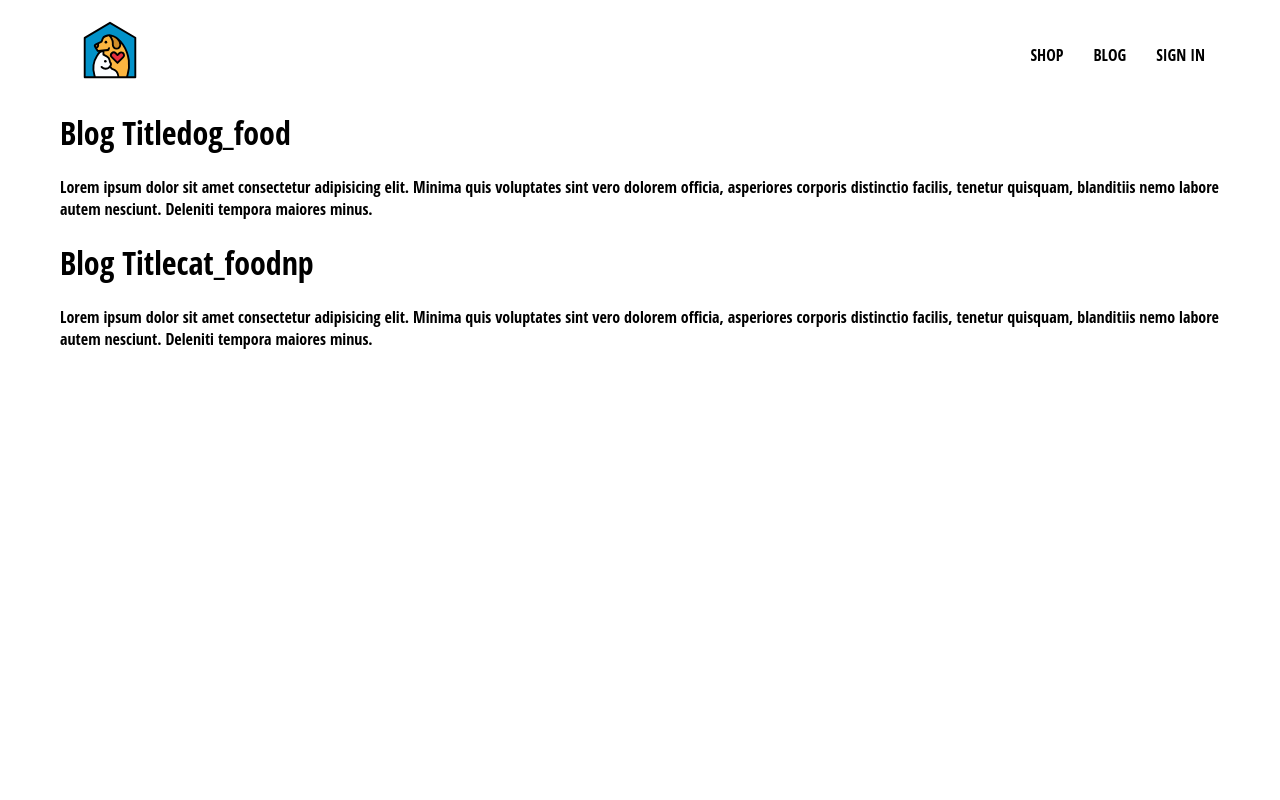
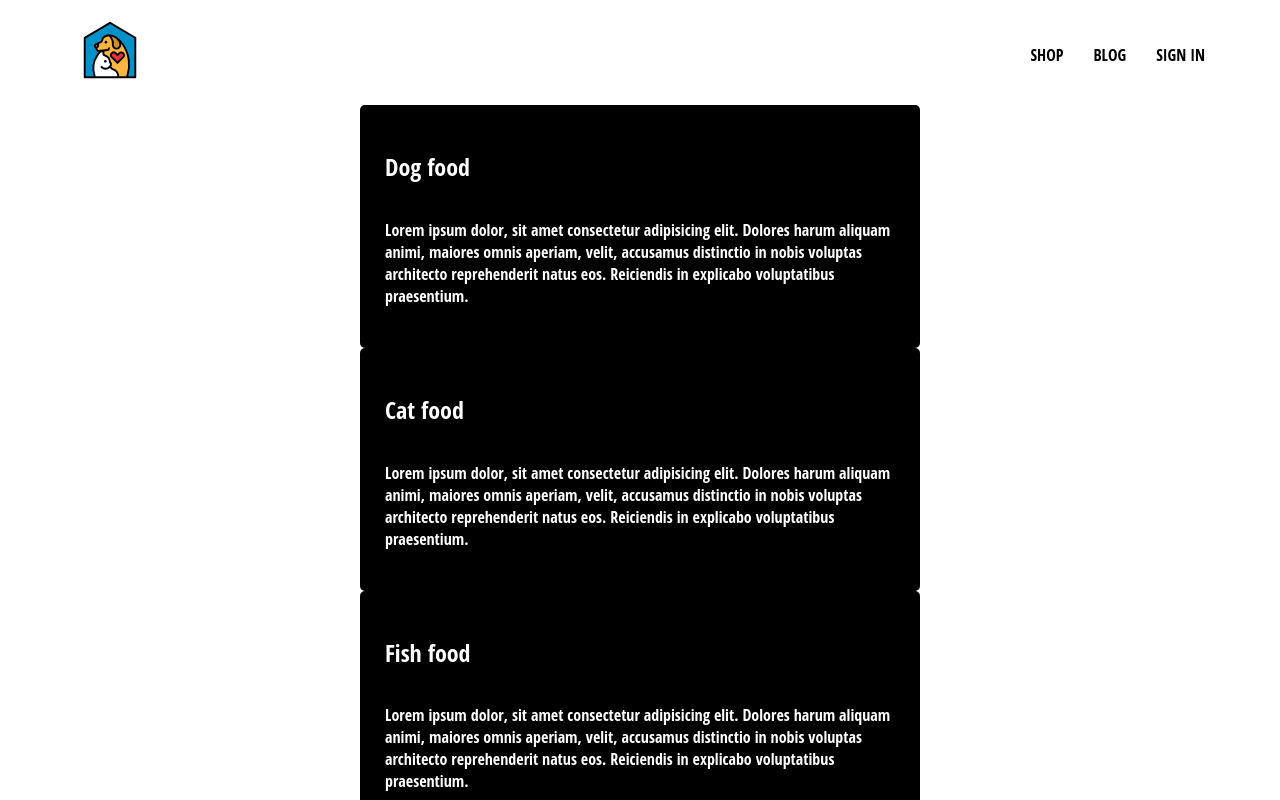
Before and after one commit to chirayuoli/ecommercetest, a React (Create React App) app: page /blog in a window 1280 px wide. Shown: the top 800 px of the page. Built offline with nearby package versions, Linux system fonts and the light colour scheme; no server answers.

Commit message:
added cards to the blog items and customized it with styles and transitions

```diff
--- a/src/components/blog-item/blog-item.component.jsx
+++ b/src/components/blog-item/blog-item.component.jsx
@@ -1,16 +1,12 @@
 import React from "react";
-
+import Card from "../card/card.component";
 import "./blog-item.styles.scss";
 
 const BlogItem = ({ title }) => (
-  <div>
-    <h1>Blog Title{title}</h1>
-    <p>
-      Lorem ipsum dolor sit amet consectetur adipisicing elit. Minima quis
-      voluptates sint vero dolorem officia, asperiores corporis distinctio
-      facilis, tenetur quisquam, blanditiis nemo labore autem nesciunt. Deleniti
-      tempora maiores minus.
-    </p>
+  <div className="blog-item">
+    <Card title="Dog food" />
+    <Card title="Cat food" />
+    <Card title="Fish food" />
   </div>
 );
 
--- a/src/components/blog-item/blog-item.styles.scss
+++ b/src/components/blog-item/blog-item.styles.scss
@@ -0,0 +1,3 @@
+.blog-item {
+  padding: 0 300px 0 300px;
+}
--- /dev/null
+++ b/src/components/card/card.component.jsx
@@ -0,0 +1,16 @@
+import React from "react";
+import "./card.style.css";
+
+const Card = ({ title }) => (
+  <div className="card-container">
+    <h2>{title}</h2>
+    <p>
+      Lorem ipsum dolor, sit amet consectetur adipisicing elit. Dolores harum
+      aliquam animi, maiores omnis aperiam, velit, accusamus distinctio in nobis
+      voluptas architecto reprehenderit natus eos. Reiciendis in explicabo
+      voluptatibus praesentium.
+    </p>
+  </div>
+);
+
+export default Card;
--- /dev/null
+++ b/src/components/card/card.style.css
@@ -0,0 +1,18 @@
+.card-container {
+  display: flex;
+  flex-direction: column;
+  background-color: black;
+  /* border: 1px solid red; */
+  color: white;
+  border-radius: 5px;
+  padding: 25px;
+  cursor: pointer;
+  -moz-osx-font-smoothing: grayscale;
+  backface-visibility: hidden;
+  transform: translateX(1);
+  transition: transform 0.7s ease-out;
+}
+
+.card-container:hover {
+  transform: scale(1.05);
+}
--- a/src/pages/blog/blog.component.jsx
+++ b/src/pages/blog/blog.component.jsx
@@ -3,8 +3,10 @@ import BlogItem from "../../components/blog-item/blog-item.component";
 
 const Blog = () => (
   <div>
-    <BlogItem title="dog_food" />
-    <BlogItem title="cat_foodnp" />
+    <BlogItem />
+    <BlogItem />
+    <BlogItem />
+    <BlogItem />
   </div>
 );
 
```
